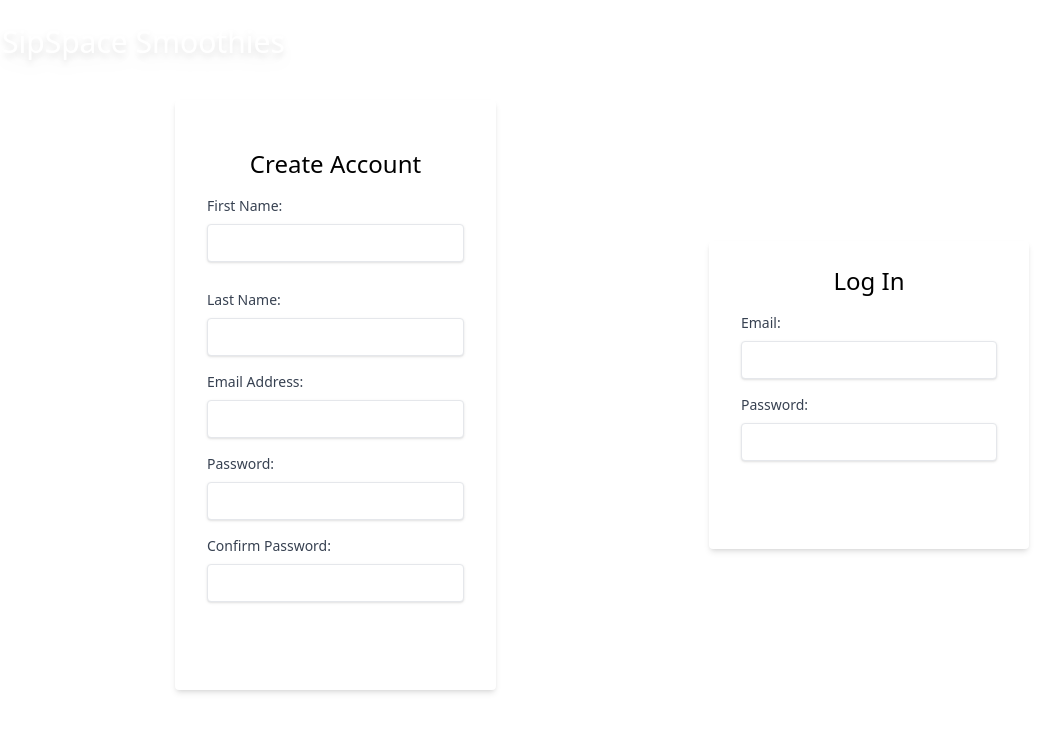
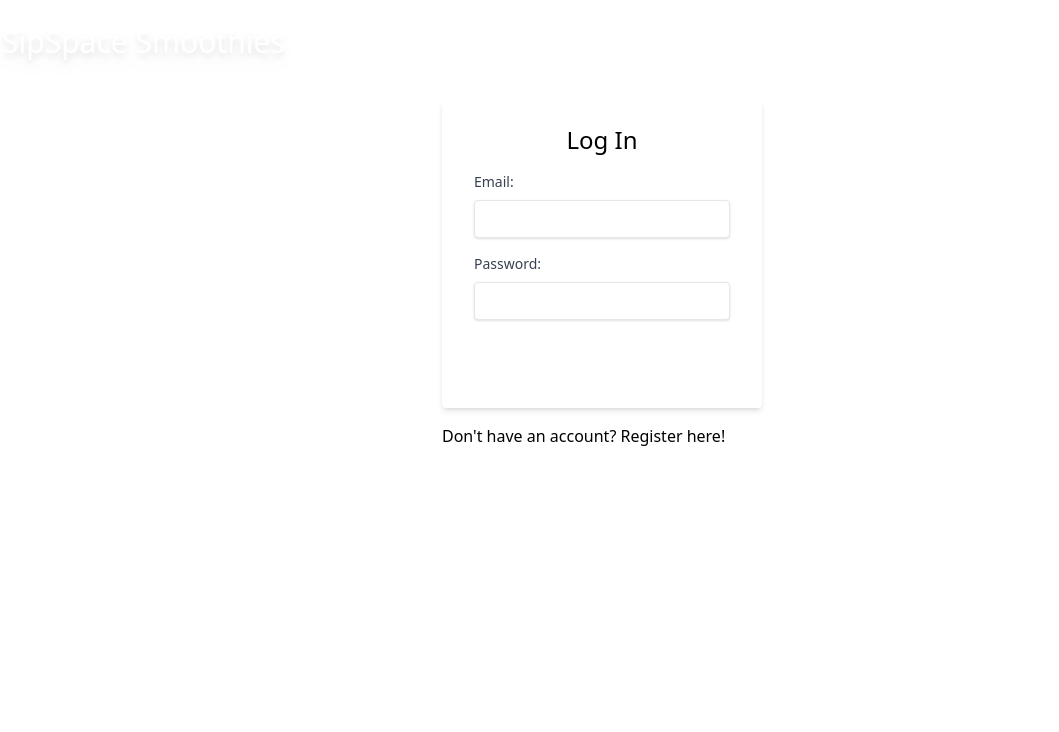
Before and after one commit to Benton-Michael/smoothie-group, a React (Create React App) app in the folder client/: page / in a window 1280 px wide. Shown: the top 732 px of the page, without its empty margins (38-1097 px from the left). Built offline with nearby package versions, Linux system fonts and the light colour scheme.

Commit message:
adding toggling to login/reg

```diff
--- a/client/src/components/Login.js
+++ b/client/src/components/Login.js
@@ -31,9 +31,9 @@ const Login = (props) => {
         navigate("/all");
       })
       .catch((err) => {
-        console.log("error in login", err.response.data.message);
-        setErrors(err.res.data.message);
-        console.log("attempt to set Errors", errors);
+        console.log("the one i want to see", err.response.data.message);
+        setErrors(err.response.data.message);
+        console.log("errors", errors);
       });
   };
 
--- a/client/src/components/Welcome.js
+++ b/client/src/components/Welcome.js
@@ -1,14 +1,36 @@
-import React from 'react';
-import Register from "./Register"
-import Login from "./Login"
+import React, { useState } from "react";
+import Register from "./Register";
+import Login from "./Login";
+// import {Link} from 'react-router-dom';
 const Welcome = (props) => {
-    const {isLoggedIn, setIsLoggedIn} = props;
-    return (
-        <div className='flex justify-evenly items-center pt-5 w-full h-full'>
-            <Register setIsLoggedIn={setIsLoggedIn}/>
-            <Login isLoggedIn={isLoggedIn} setIsLoggedIn={setIsLoggedIn} />
+  const { isLoggedIn, setIsLoggedIn } = props;
+  const [toggle, setToggle] = useState(false);
+
+  const handleToggle = () => {
+    setToggle(false);
+  };
+  const handleUntoggle = () => {
+    setToggle(true);
+  };
+  return (
+    <div className="flex justify-evenly items-center pt-5 w-full h-full">
+      {toggle ? (
+        <div>
+          <Register setIsLoggedIn={setIsLoggedIn} />
+          <button onClick={handleToggle}>
+            Already have an account? Login here!
+          </button>
         </div>
-    );
+      ) : (
+        <div>
+          <Login isLoggedIn={isLoggedIn} setIsLoggedIn={setIsLoggedIn} />
+          <button onClick={handleUntoggle}>
+            Don't have an account? Register here!
+          </button>
+        </div>
+      )}
+    </div>
+  );
 };
 
 export default Welcome;
```
